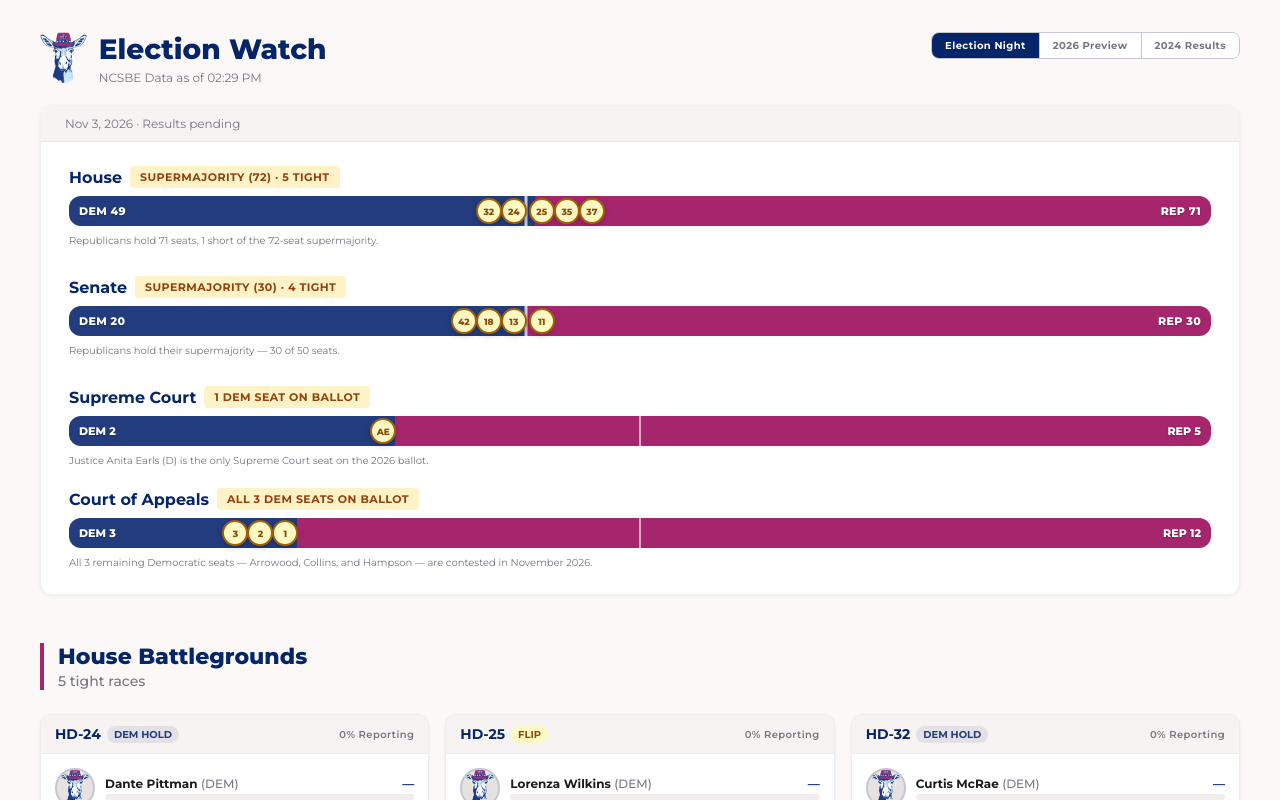
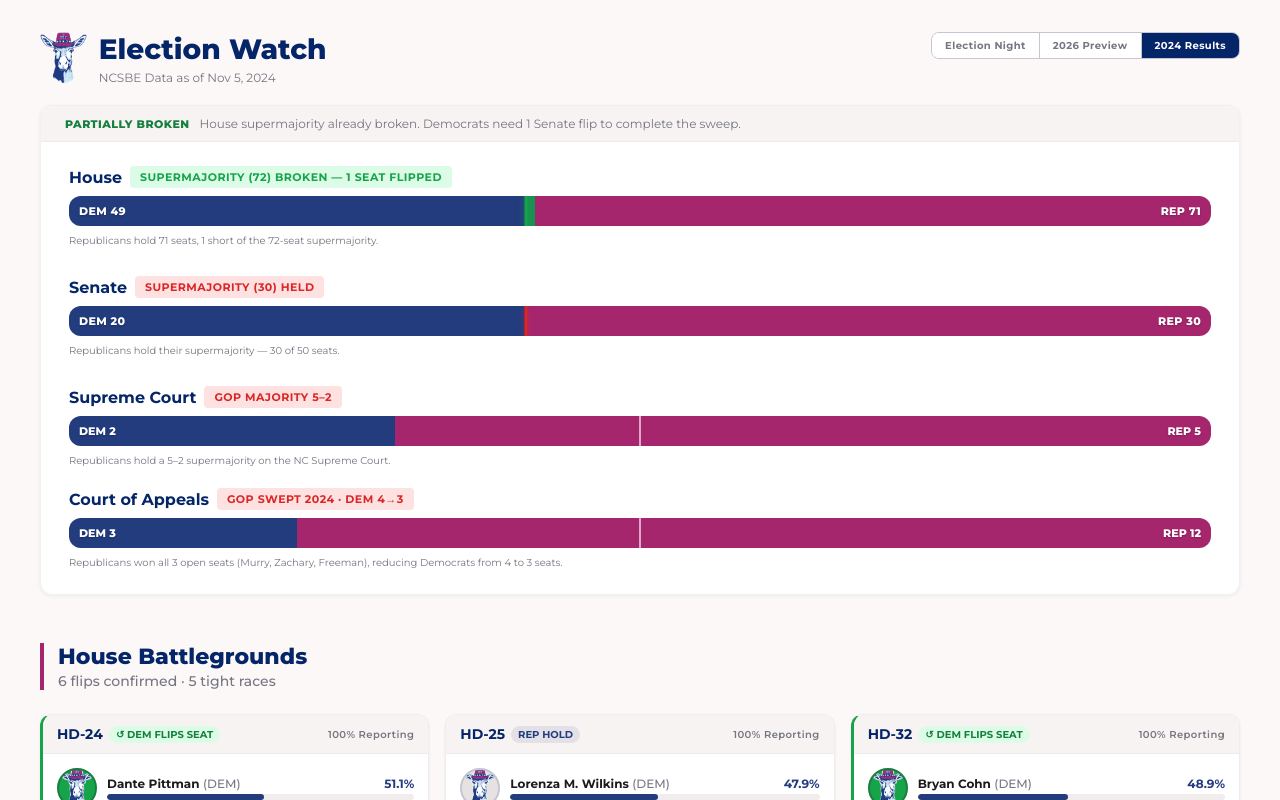
Before and after one commit to jimbaxley/election-results, a Next.js app: page /balance-of-power in a window 1280 px wide. Shown: the top 800 px of the page. Built offline with nearby package versions, Linux system fonts and the light colour scheme.

Commit message:
Default to 2024 Results

```diff
--- a/app/balance-of-power/page.tsx
+++ b/app/balance-of-power/page.tsx
@@ -969,7 +969,7 @@ export default function BalanceOfPowerPage() {
   const [lastUpdated, setLastUpdated] = useState<string>("");
   const [loading,     setLoading]     = useState(true);
   const [error,       setError]       = useState<string>("");
-  const [source, setSource] = useState<Source>("2026-clean");
+  const [source, setSource] = useState<Source>("2024");
   const [countdown, setCountdown] = useState(POLL_INTERVAL / 1000);
 
   useEffect(() => {
```
